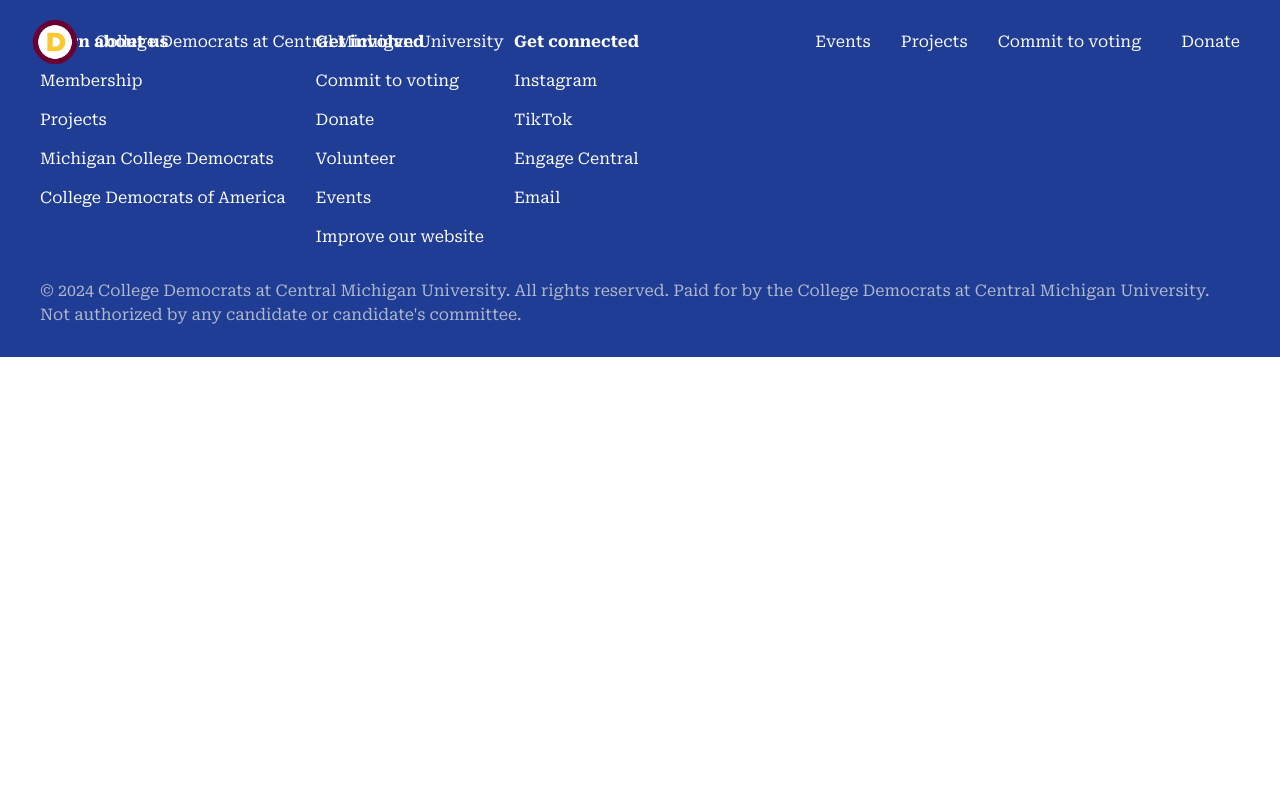
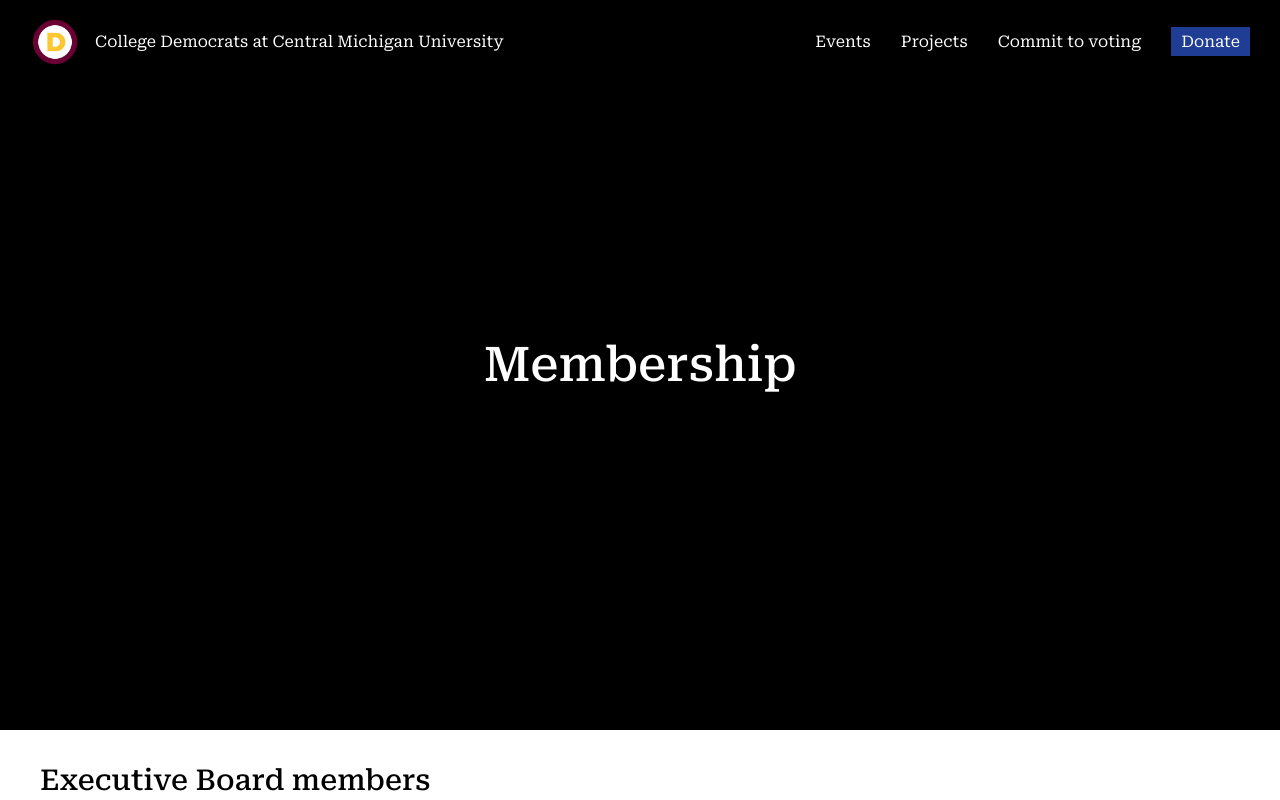
Before and after one commit to cmichdemocrats/website, a React app: page /membership in a window 1280 px wide. Shown: the top 800 px of the page. Built offline with nearby package versions, Linux system fonts and the light colour scheme.

Commit message:
finish up

```diff
--- a/src/App.tsx
+++ b/src/App.tsx
@@ -6,6 +6,7 @@
 import Header from "./components/Header/Header";
 import ProjectsPage from "./pages/ProjectsPage/ProjectsPage";
 import VotingInformationPage from "./pages/VotingInformationPage/VotingInformationPage";
+import MembershipPage from "./pages/MembershipPage/MembershipPage";
 
 export default function App() {
 
@@ -14,6 +15,7 @@
       <Header />
       <Routes>
         <Route path="/" element={<HomePage />} />
+        <Route path="/membership" element={<MembershipPage />} />
         <Route path="/projects" element={<ProjectsPage />} />
         <Route path="/vote" element={<VotingInformationPage />} />
         <Route path="/volunteer" element={<Navigate to="/projects" replace/>} />
--- /dev/null
+++ b/src/pages/MembershipPage/MembershipPage.module.css
@@ -0,0 +1,23 @@
+#main > section {
+  width: 100%;
+  max-width: 1200px;
+  margin: 0 auto;
+  display: flex;
+  flex-direction: column;
+  gap: 30px;
+}
+
+#main > section:first-of-type {
+  height: 730px;
+  margin: -30px -30px 0;
+  align-items: center;
+  justify-content: center;
+  background-color: black;
+  width: 100vw;
+  max-width: none;
+  color: white;
+}
+
+#main > section:first-of-type > h1 {
+  font-size: 3rem;
+}
--- /dev/null
+++ b/src/pages/MembershipPage/MembershipPage.tsx
@@ -0,0 +1,23 @@
+import React from "react";
+import { useNavigate } from "react-router-dom";
+import MembershipList from "./components/MembershipList/MembershipList";
+import MemberButton from "./components/MemberButton/MemberButton";
+import styles from "./MembershipPage.module.css";
+
+export default function MembershipPage() {
+
+  const navigate = useNavigate();
+
+  document.title = "Membership • College Democrats at Central Michigan University";
+
+  return (
+    <main id={styles.main}>
+      <section>
+        <h1>Membership</h1>
+      </section>
+      <MembershipList label="Executive Board members" description="These members manage the operations and represent the members of the organization.">
+      </MembershipList>
+    </main>
+  );
+
+}
--- /dev/null
+++ b/src/pages/MembershipPage/components/MemberButton/MemberButton.tsx
@@ -0,0 +1,27 @@
+import React from "react";
+import { Link } from "react-router-dom";
+import styles from "./MemberButton.module.css";
+
+export interface MemberButtonProperties {
+  imageSource: string;
+  name: string;
+  title: string;
+}
+
+export default function MemberButton(props: MemberButtonProperties) {
+
+  return (
+    <li className={styles.item}>
+      <Link to={`/membership/${props.name.replaceAll(" ", "-").toLowerCase()}`}>
+        <section className={styles.imageContainer}>
+          <img src={props.imageSource} />
+        </section>
+        <section>
+          <b>{props.name}</b>
+          <span>{props.title}</span>
+        </section>
+      </Link>
+    </li>
+  );
+
+}
--- /dev/null
+++ b/src/pages/MembershipPage/components/MembershipList/MembershipList.module.css
@@ -0,0 +1,9 @@
+.list {
+  display: flex;
+  padding: 0;
+  flex-direction: column;
+  margin: 0;
+  list-style: none;
+  gap: 30px;
+  justify-content: left;
+}
--- /dev/null
+++ b/src/pages/MembershipPage/components/MembershipList/MembershipList.tsx
@@ -0,0 +1,22 @@
+import React from "react";
+import styles from "./MembershipList.module.css";
+
+export interface MembershipListProperties {
+  label: string;
+  description: string;
+  children: ReactNode;
+}
+
+export default function MembershipList(props: MembershipListProperties) {
+
+  return (
+    <section>
+      <h1>{props.label}</h1>
+      <p>{props.description}</p>
+      <ul className={styles.list}>
+        {props.children}
+      </ul>
+    </section>
+  );
+
+}
```
Also changed, not shown: src/pages/MembershipPage/components/MemberButton/MemberButton.module.css (added, +26 -0 lines).
